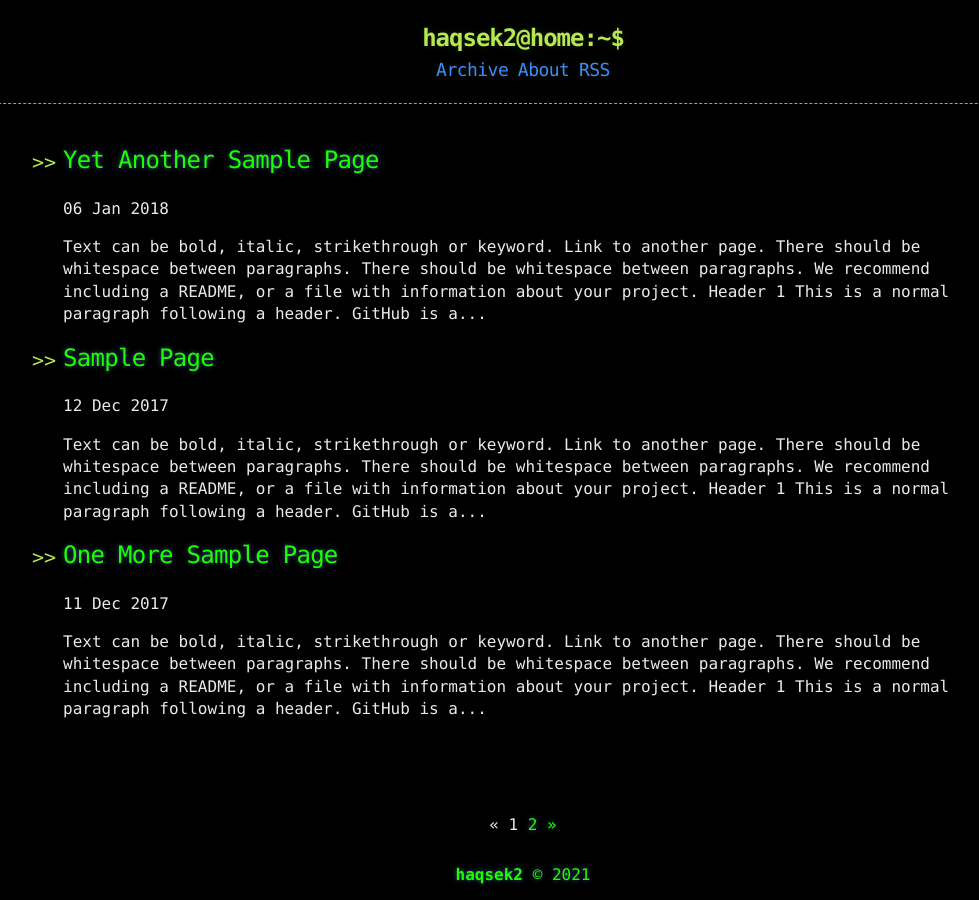
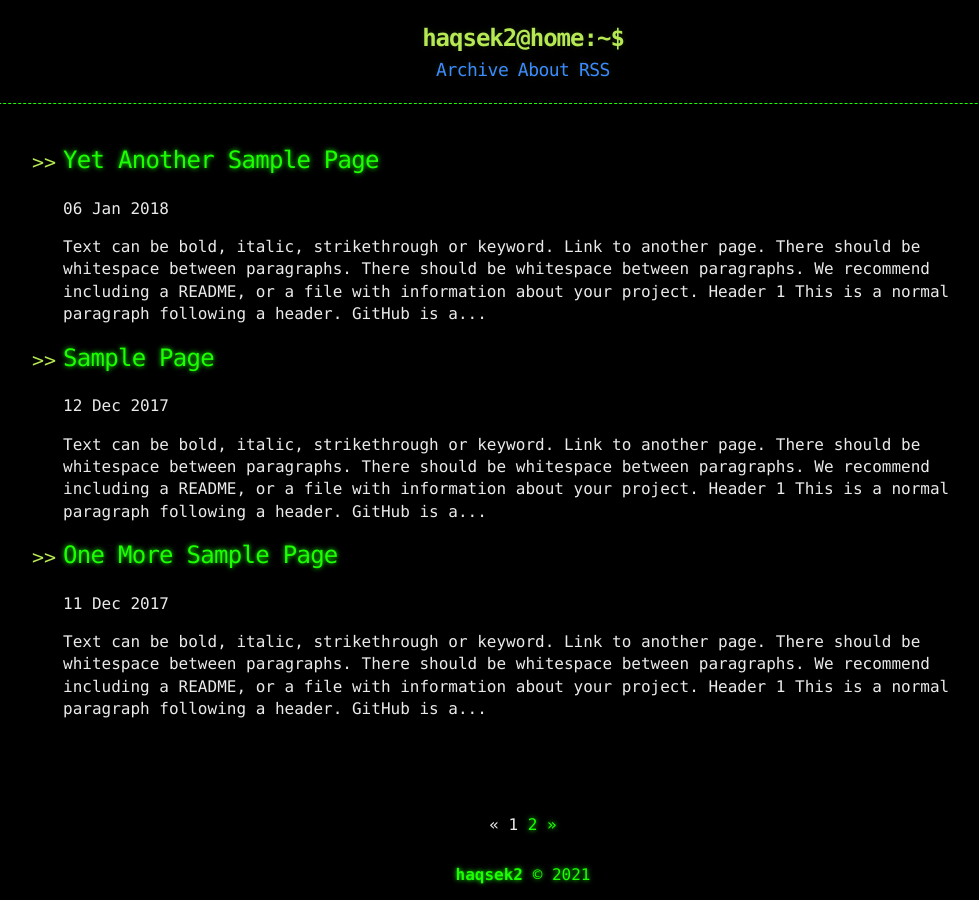
Before and after one commit to haqsek2/haqsek2.github.io, a Jekyll site: the page built from index.html, in a window 1280 px wide. Shown: the whole page, without its empty margins (117-1096 px from the left). Built offline with Jekyll 4.4.1, drawn with Linux system fonts in a browser that asks for light colours; the list of posts is cut into pages by our own code.

Commit message:
Update base.scss

```diff
--- a/_sass/base.scss
+++ b/_sass/base.scss
@@ -236,7 +236,7 @@ hr {
 
 a {
   color: #1bff00;
-  text-shadow: 0 0 5px rgba(104, 182, 255, 0.5);
+  text-shadow: 0 0 5px #1bff00;
   text-decoration: none;
 }
 
```
